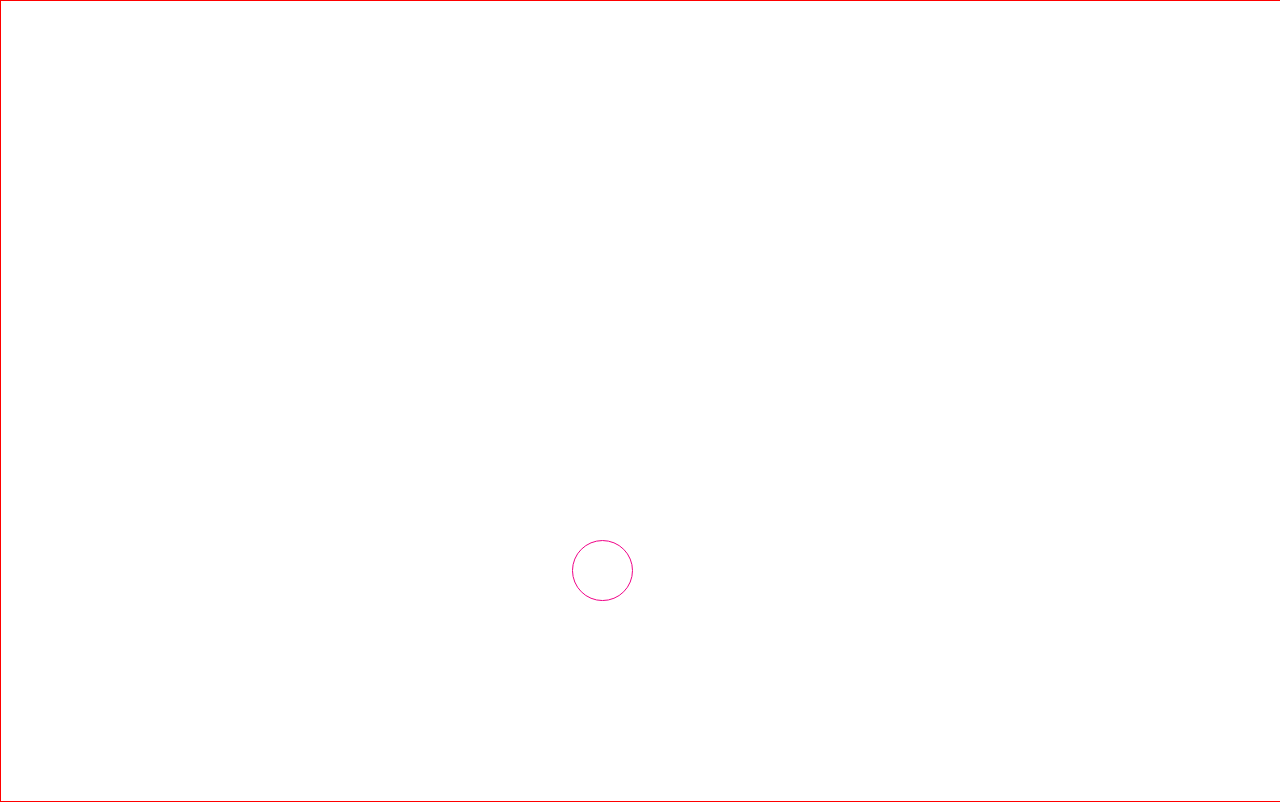
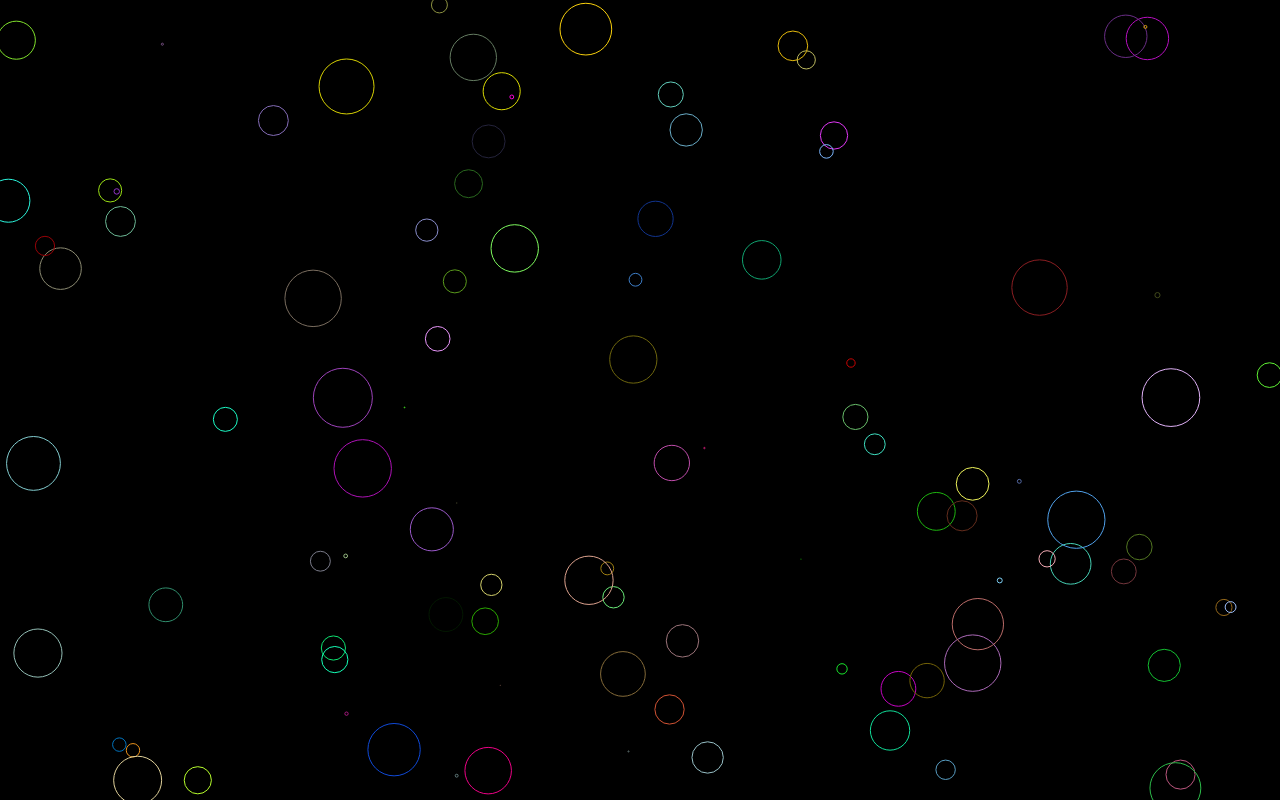
Before and after one commit to npkumar/probable-adventure, a plain HTML site: page bouncingCircles/index.html in a window 1280 px wide. Drawn offline with Linux system fonts and the light colour scheme.

Commit message:
Refactor Circle as a class, add circles

```diff
--- a/bouncingCircles/canvas.js
+++ b/bouncingCircles/canvas.js
@@ -1,22 +1,67 @@
 var canvas = document.querySelector('canvas');
 canvas.width = window.innerWidth;
 canvas.height = window.innerHeight;
+var context = canvas.getContext('2d');
 
-var context = canvas.getContext('2d');
+
+function Circle(x, y, dx, dy, radius, r, g, b) {
+  this.x = x;
+  this.y = y;
+  this.dx = dx;
+  this.dy = dy;
+  this.radius = radius;
+  this.r = r;
+  this.g = b;
+  this.b = b;
+
+  this.draw = function() {
+    context.beginPath();
+    context.arc(this.x, this.y, this.radius, 0, Math.PI * 2, false);
+    context.strokeStyle = 'rgb(' + r + ',' + g + ',' + b + ')';
+    // context.strokeStyle = 'red';
+    context.stroke();
+  }
+
+  this.update = function() {
+    if (this.x + this.radius > window.innerWidth || this.x - this.radius < 0 ) {
+      this.dx = -this.dx;
+    }
+
+    if (this.y + this.radius > window.innerHeight || this.y - this.radius < 0 ) {
+      this.dy = -this.dy;
+    }
+
+    // move x
+    this.x += this.dx;
+
+    // move y
+    this.y += this.dy;
+
+    this.draw();
+  }
+}
+
+var circles = [];
+var NUM_CIRCLES = 100;
+
+for (var i = 0; i < NUM_CIRCLES; i++) {
   var r = Math.random() * 255;
   var b = Math.random() * 255;
   var g = Math.random() * 255;
 
   var x = Math.random() * window.innerWidth;
   var y = Math.random() * window.innerHeight;
-var radius = 30;
-var velocityFactor = 10;
+  var radius = Math.random() * 30;
+  var velocityFactor = 5;
 
   // velocity
   // decide on direction first, with random velocity
   var dx = (Math.random()  - 0.5) * velocityFactor;
   var dy = (Math.random() - 0.5) * velocityFactor;
-
+  circles.push(
+    new Circle(x, y, dx, dy, radius, r, g, b)
+  );
+}
 
 function animate() {
   requestAnimationFrame(animate);
@@ -24,24 +69,9 @@ function animate() {
   // clear first
   context.clearRect(0, 0, window.innerWidth, window.innerHeight);
 
-  context.beginPath();
-  context.arc(x, y, radius, 0, Math.PI * 2, false);
-  context.strokeStyle = 'rgb(' + r + ',' + g + ',' + b + ')';
-  context.stroke();
-
-  if (x + radius > window.innerWidth || x - radius < 0 ) {
-    dx = -dx;
-  }
-
-  if (y + radius > window.innerHeight || y - radius < 0 ) {
-    dy = -dy;
-  }
-
-  // move x
-  x += dx;
-
-  // move y
-  y += dy;
+  circles.forEach(function(circle) {
+    circle.update();
+  });
 }
 
 animate();
--- a/bouncingCircles/style.css
+++ b/bouncingCircles/style.css
@@ -1,5 +1,5 @@
 canvas {
-  border: 1px solid red;
+  background: black;
 }
 
 body {
```
Lines whose indentation alone changed are shown as unchanged.
